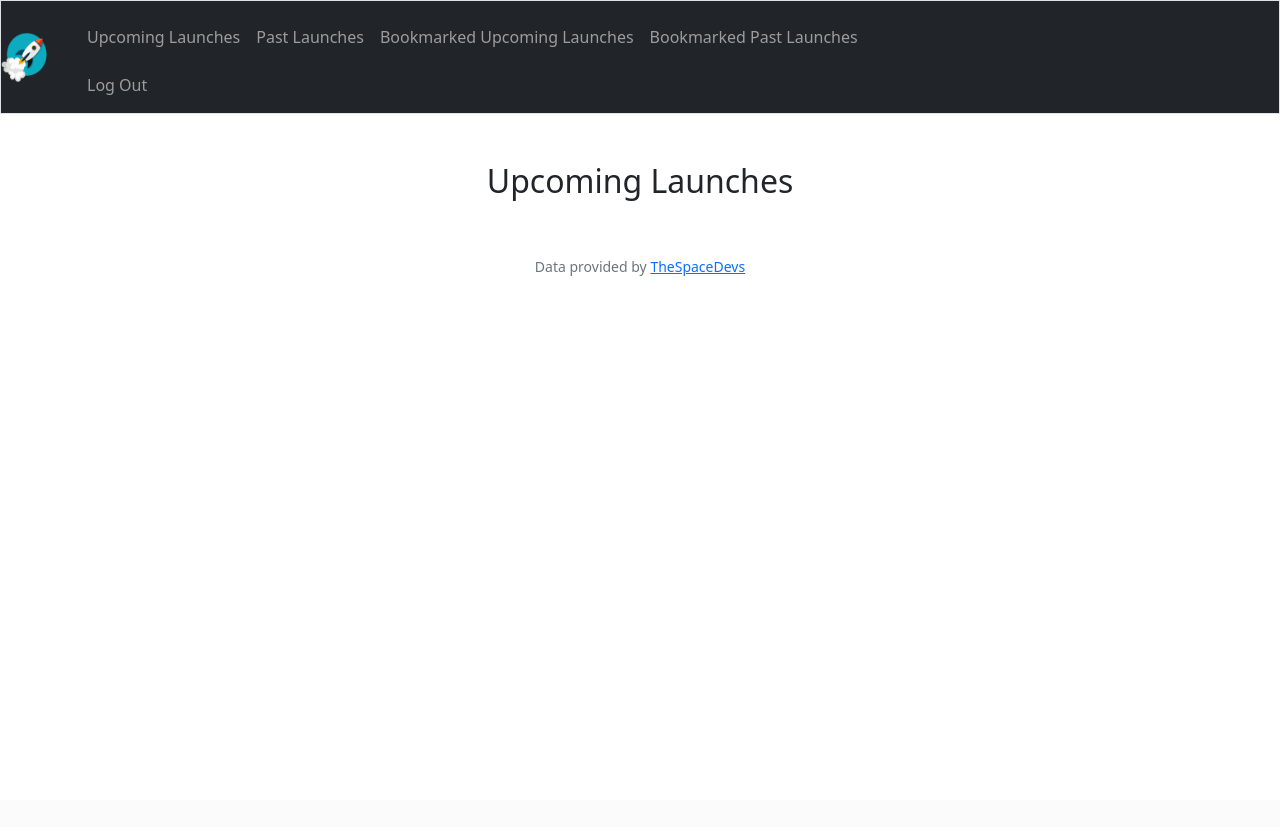
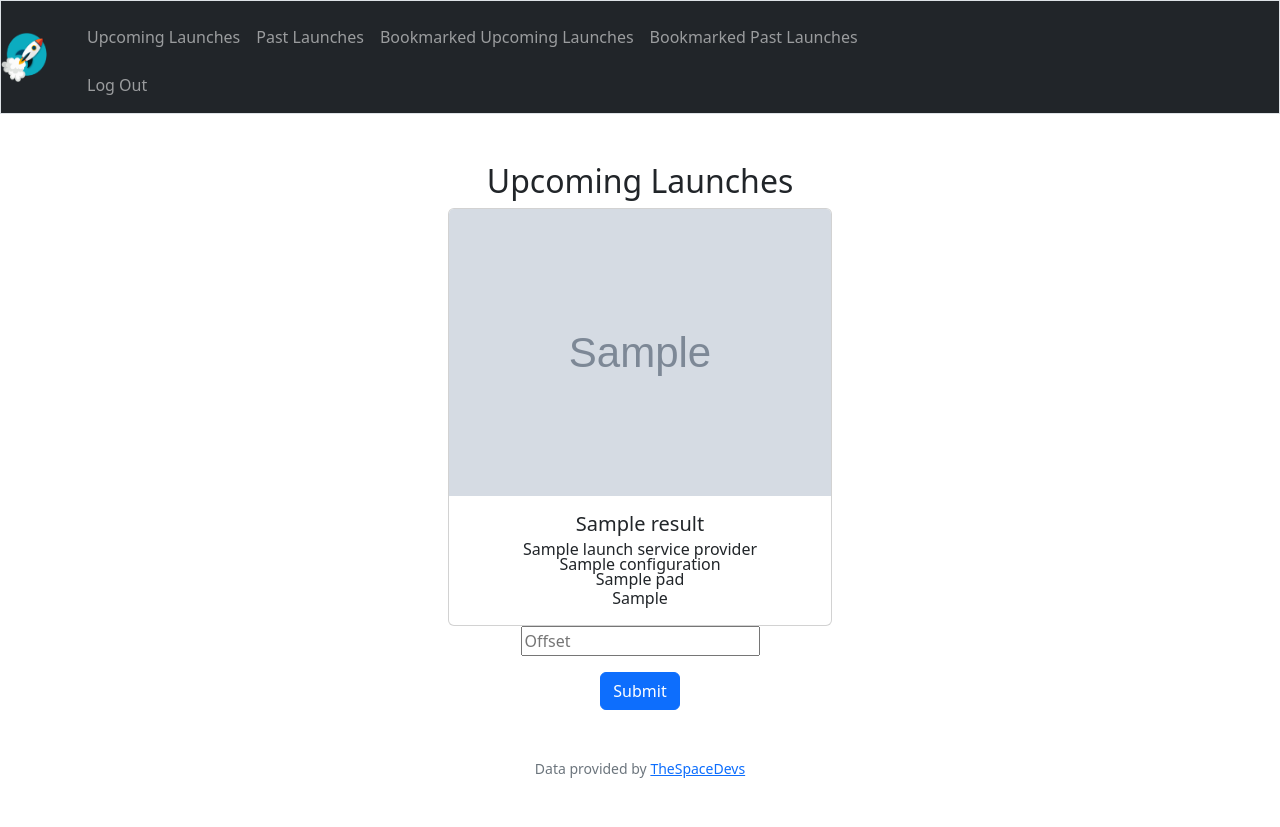
Before and after one commit to jamin10/rocket-launch-website, a Flask app: page /upcoming-launches in a window 1280 px wide. Before the commit the page ends 276 px from the top, so only its background shows below. Run offline with Flask 2, Linux system fonts and the light colour scheme; a user stored in the database is signed in; tables that the repository leaves empty hold one stand-in row (values such as "Sample post"); grey boxes marked "Sample" are stand-in pictures; a database or web service that is not in the repository returns one stand-in record (values such as "Sample title"); data that the repository does not hold is empty; some libraries are stand-ins or nearby versions.

```diff
--- a/website/templates/upcoming-launches.html
+++ b/website/templates/upcoming-launches.html
@@ -4,4 +4,27 @@
 
 {% block main %}
     <h2>Upcoming Launches</h2>
+
+    {% for launch in launches_info %}
+        <div class="container-fluid">
+            <div class="card mx-auto" style="width: 24rem;">
+                <img class="card-img-top" src="{{ launch['image'] }}">
+                <div class="card-body">
+                    <h5 class="card-title">{{ launch.name }}</h5>
+                    <h6 class="card-subtitle">{{ launch.lsp_name }}</h6>
+                    <h6 class="card-subtitle">{{ launch.rocket_name }}</h6>
+                    <h6 class="card-subtitle">{{ launch.location_name }}</h6>
+                    <h6 class="card-text">{{ launch.window_start }}</h6>
+                </div>
+            </div>
+        </div>
+    {% endfor %}
+
+    <form action="/upcoming-launches" method="post">
+        <div class="mb-3">
+            <input class="form control mx-auto w-auto" id="offset" name="offset" placeholder="Offset" type="number">
+        </div>
+        <button class="btn btn-primary" type="submit">Submit</button>
+    </form>
+
 {% endblock %}
--- a/website/views.py
+++ b/website/views.py
@@ -1,5 +1,9 @@
-from flask import Blueprint, render_template
+from flask import Blueprint, render_template, request
 from flask_login import login_required, current_user
+import requests
+
+#from website.helpers import get_launches_info
+
 
 
 views = Blueprint('views', __name__)
@@ -10,10 +14,32 @@ def home():
     return render_template("home.html", user=current_user)
 
 
-@views.route('/upcoming-launches')
+@views.route('/upcoming-launches', methods=["GET", "POST"])
 @login_required
 def upcoming_launches():
-    return render_template("upcoming-launches.html", user=current_user)
+
+    if request.method == 'POST':
+
+        url = "https://lldev.thespacedevs.com/2.2.0/launch/upcoming/?format=json"
+
+        offset = request.form.get("offset")
+        if offset == None:
+            offset = 0
+        else:
+            pass
+
+        url = url + "&limit=10&offset=" + offset
+        print(url)
+
+        launches_info = get_launches_info(url)
+
+        return render_template("upcoming-launches.html", user=current_user, launches_info=launches_info)
+
+    else:
+
+        launches_info = get_launches_info("https://lldev.thespacedevs.com/2.2.0/launch/upcoming/?format=json")
+
+        return render_template("upcoming-launches.html", user=current_user, launches_info=launches_info)
 
 
 @views.route('/past-launches')
@@ -32,3 +58,29 @@ def bookmarked_upcoming():
 @login_required
 def bookmarked_past():
     return render_template("bookmarked-past.html", user=current_user)
+
+
+# Functions
+def get_launches_info(url):
+    response = requests.get(url)
+    launches = response.json()
+    results = launches['results']
+
+    launches_info = []
+
+    for result in results:
+
+        info = {}
+
+        info['id'] = result["id"]
+        info['url'] = result["url"]
+        info['name'] = result["name"]
+        info['lsp_name'] = result['launch_service_provider']['name']
+        info['rocket_name'] = result['rocket']['configuration']['name']
+        info['location_name'] = result['pad']['name']
+        info['image'] = result['image']
+        info['window_start'] = result['window_start']
+
+        launches_info.append(info)
+
+    return launches_info
```
Also changed, not shown: website/helpers.py (added, +32 -0 lines).
